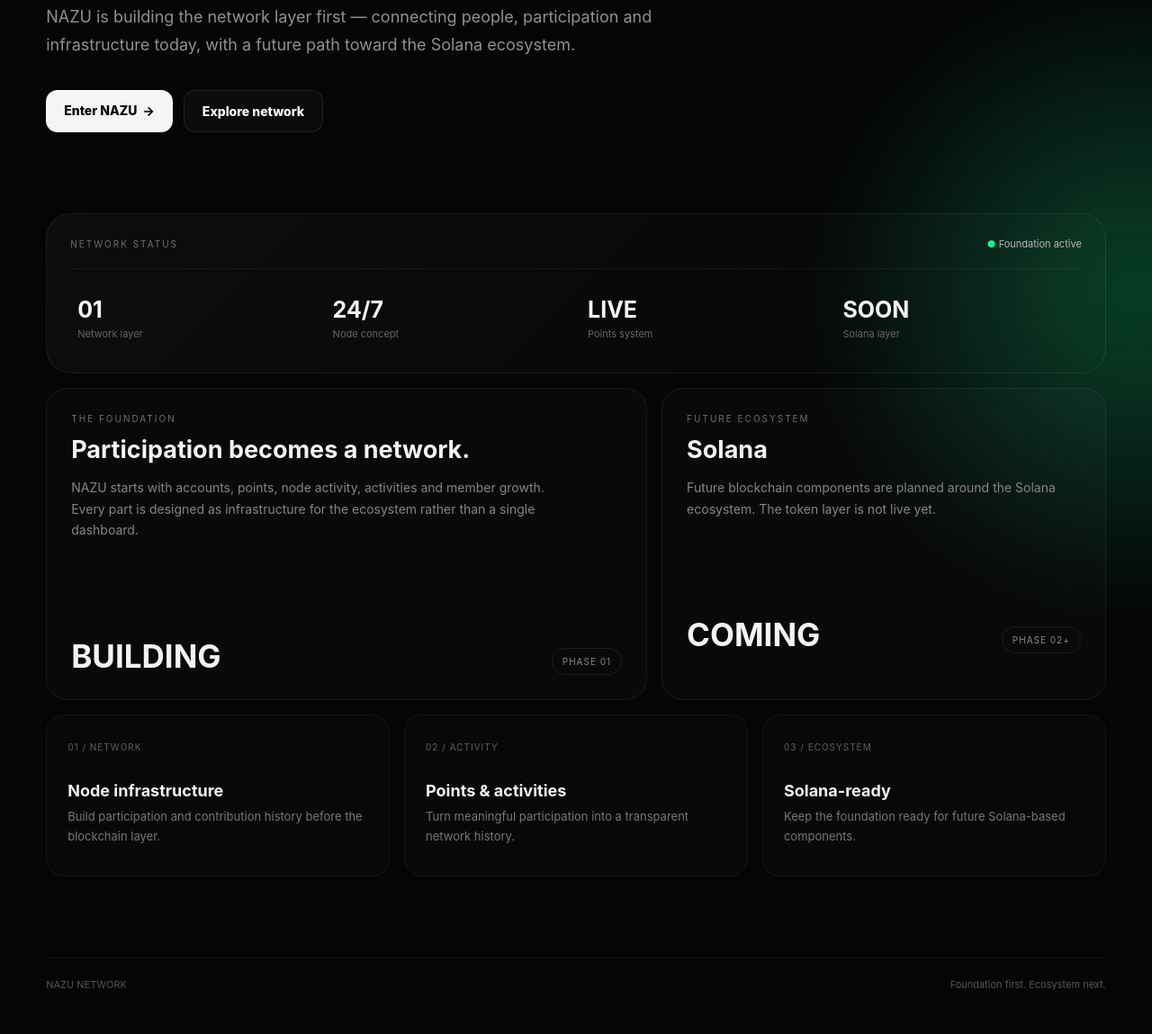
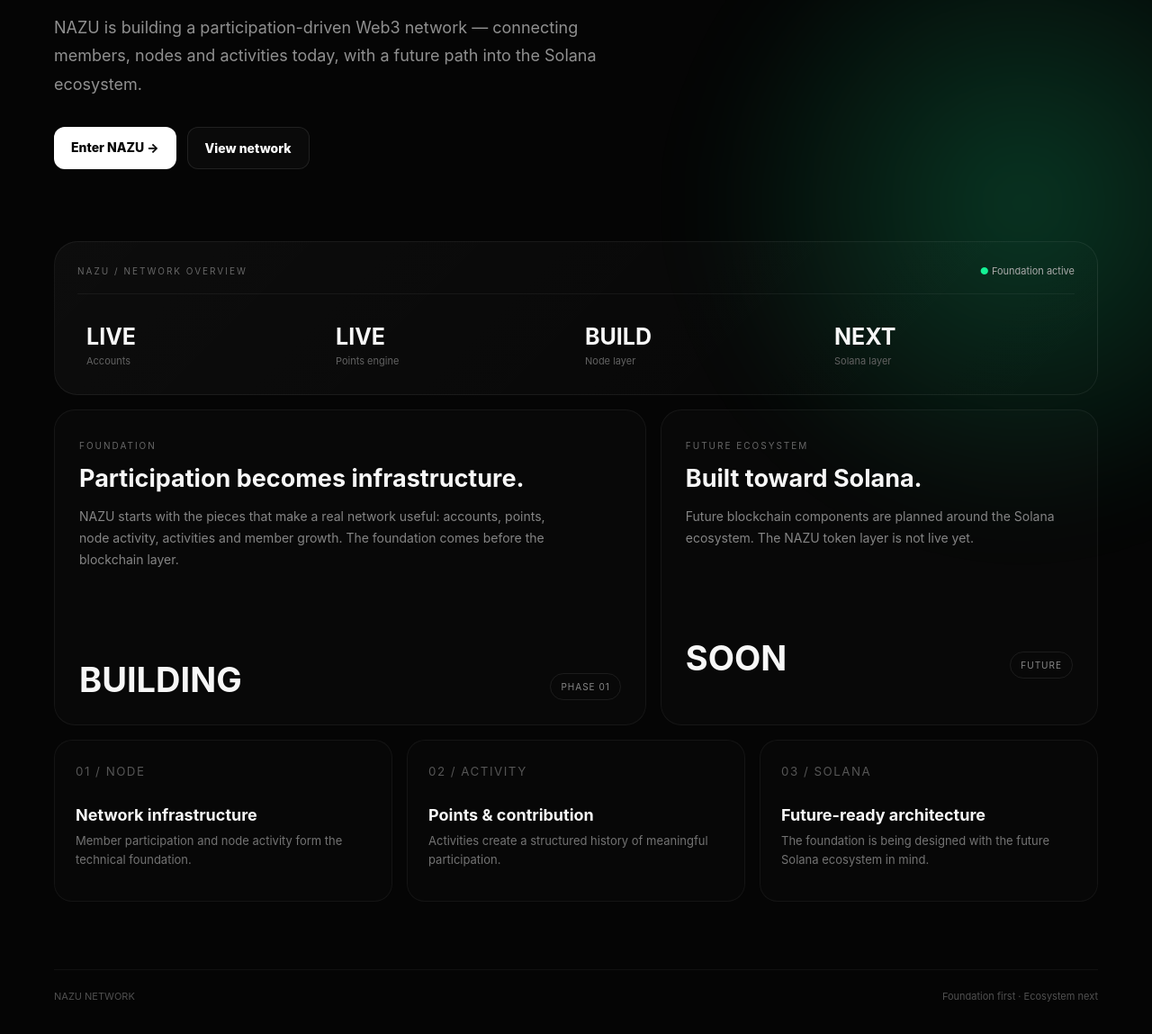
Before and after one commit to Mr04Nazmul/Jenny-last-try-, a plain HTML site: page index.html in a window 1280 px wide. Shown: the part 454-1603 px from the top of the page at 90% size. Drawn offline with Linux system fonts and the light colour scheme.

Commit message:
Update live NAZU frontend landing page

```diff
--- a/index.html
+++ b/index.html
@@ -1,43 +1,45 @@
 <!doctype html>
 <html lang="en">
 <head>
-<meta charset="UTF-8"><meta name="viewport" content="width=device-width,initial-scale=1">
-<meta name="description" content="NAZU — a user-powered Web3 network building toward the Solana ecosystem.">
-<meta name="theme-color" content="#050505"><title>NAZU — Build What Comes Next</title>
+<meta charset="UTF-8">
+<meta name="viewport" content="width=device-width,initial-scale=1">
+<meta name="description" content="NAZU — a Web3 network building toward the Solana ecosystem.">
+<meta name="theme-color" content="#050505">
+<title>NAZU — Web3 Network</title>
 <style>
-*{box-sizing:border-box}html{scroll-behavior:smooth}body{margin:0;background:#050505;color:#f4f4f5;font-family:Inter,ui-sans-serif,system-ui,-apple-system,BlinkMacSystemFont,"Segoe UI",sans-serif;overflow-x:hidden}
-body:before{content:"";position:fixed;width:700px;height:700px;left:-330px;top:-330px;background:radial-gradient(circle,#9945ff55,transparent 67%);filter:blur(30px);z-index:-1}body:after{content:"";position:fixed;width:800px;height:800px;right:-380px;bottom:-380px;background:radial-gradient(circle,#14f19542,transparent 64%);filter:blur(40px);z-index:-1}
-nav{width:min(1180px,92%);margin:24px auto;display:flex;align-items:center;justify-content:space-between}.brand{font-weight:950;font-size:24px;letter-spacing:5px}.nav{display:flex;gap:7px;align-items:center}.nav a{color:#9a9a9a;text-decoration:none;font-size:13px;padding:10px 13px}.nav a:hover{color:#fff}.signin{border:1px solid #ffffff18!important;border-radius:12px;color:#fff!important;background:#ffffff08}
-main{width:min(1180px,92%);margin:105px auto 90px}.eyebrow{display:flex;align-items:center;gap:9px;color:#929292;font-size:11px;letter-spacing:1.8px;text-transform:uppercase}.live{width:7px;height:7px;border-radius:50%;background:#14f195;box-shadow:0 0 18px #14f195}
-h1{max-width:980px;font-size:clamp(62px,10vw,126px);line-height:.88;letter-spacing:-8px;margin:24px 0 30px;font-weight:900}.grad{background:linear-gradient(100deg,#fff 8%,#b993ff 43%,#14f195 90%);-webkit-background-clip:text;background-clip:text;color:transparent}.lead{max-width:680px;color:#919191;font-size:18px;line-height:1.75}.buttons{display:flex;gap:12px;margin-top:34px;flex-wrap:wrap}.btn{padding:14px 20px;border-radius:13px;text-decoration:none;font-size:14px;font-weight:800}.primary{background:#f5f5f5;color:#050505}.ghost{border:1px solid #ffffff18;background:#ffffff07;color:#fff}
-.signal{margin-top:90px;border:1px solid #ffffff12;border-radius:28px;background:linear-gradient(135deg,#ffffff09,#ffffff02);padding:26px}.signalTop{display:flex;justify-content:space-between;gap:20px;align-items:center;border-bottom:1px solid #ffffff0d;padding-bottom:20px}.label{font-size:10px;letter-spacing:2px;text-transform:uppercase;color:#6f6f6f}.online{font-size:11px;color:#b8b8b8}.online b{color:#14f195}.metrics{display:grid;grid-template-columns:repeat(4,1fr);gap:10px;margin-top:10px}.metric{padding:20px 8px 10px}.metric strong{display:block;font-size:25px}.metric span{display:block;color:#666;font-size:11px;margin-top:5px}
-.section{margin-top:16px;display:grid;grid-template-columns:1.15fr .85fr;gap:16px}.panel{border:1px solid #ffffff10;border-radius:24px;background:#ffffff05;padding:27px;min-height:260px}.panel h2{font-size:27px;margin:12px 0}.panel p{color:#858585;line-height:1.7;font-size:14px;max-width:560px}.future{display:flex;align-items:flex-end;justify-content:space-between;gap:15px;height:135px}.future strong{font-size:35px}.pill{border:1px solid #ffffff15;border-radius:999px;padding:8px 11px;color:#888;font-size:10px;letter-spacing:1px}
-.cards{margin-top:16px;display:grid;grid-template-columns:repeat(3,1fr);gap:16px}.card{border:1px solid #ffffff0d;background:#ffffff04;border-radius:20px;padding:23px;min-height:180px}.num{color:#5f5f5f;font-size:10px;letter-spacing:1px}.card h3{margin:30px 0 8px;font-size:18px}.card p{margin:0;color:#777;font-size:13px;line-height:1.65}
-footer{width:min(1180px,92%);margin:70px auto 35px;padding-top:22px;border-top:1px solid #ffffff0d;color:#555;font-size:11px;display:flex;justify-content:space-between}
-@media(max-width:760px){nav .nav a:not(.signin){display:none}main{margin-top:70px}h1{letter-spacing:-5px}.metrics{grid-template-columns:1fr 1fr}.section,.cards{grid-template-columns:1fr}.signal{padding:20px}}
-</style></head>
+*{box-sizing:border-box}html{scroll-behavior:smooth}body{margin:0;background:#050505;color:#f7f7f7;font-family:Inter,system-ui,-apple-system,BlinkMacSystemFont,"Segoe UI",sans-serif;overflow-x:hidden}body:before{content:"";position:fixed;inset:-35% auto auto -15%;width:700px;height:700px;background:radial-gradient(circle,#9945ff42,transparent 68%);filter:blur(35px);z-index:-1}body:after{content:"";position:fixed;right:-20%;bottom:-35%;width:800px;height:800px;background:radial-gradient(circle,#14f19535,transparent 65%);filter:blur(40px);z-index:-1}
+.wrap{width:min(1160px,92%);margin:auto}nav{height:78px;display:flex;align-items:center;justify-content:space-between}.logo{font-size:24px;font-weight:950;letter-spacing:6px}.nav{display:flex;gap:8px}.nav a{color:#888;text-decoration:none;font-size:13px;padding:10px 13px}.nav a:hover{color:#fff}.login{border:1px solid #ffffff18;border-radius:11px;color:#fff!important;background:#ffffff08}
+.hero{padding:105px 0 80px}.eyebrow{display:flex;align-items:center;gap:9px;color:#888;font-size:11px;letter-spacing:2px;text-transform:uppercase}.dot{width:7px;height:7px;border-radius:50%;background:#14f195;box-shadow:0 0 18px #14f195}h1{font-size:clamp(64px,10vw,126px);line-height:.86;letter-spacing:-8px;margin:25px 0 30px;max-width:1050px}.accent{background:linear-gradient(105deg,#fff 10%,#b990ff 48%,#14f195 90%);-webkit-background-clip:text;color:transparent}.sub{max-width:650px;color:#909090;font-size:18px;line-height:1.75}.actions{display:flex;gap:12px;margin-top:32px;flex-wrap:wrap}.btn{display:inline-block;padding:14px 19px;border-radius:12px;text-decoration:none;font-size:14px;font-weight:800}.mainbtn{background:#fff;color:#050505}.second{border:1px solid #ffffff18;color:#fff;background:#ffffff06}
+.status{border:1px solid #ffffff10;border-radius:26px;background:linear-gradient(135deg,#ffffff09,#ffffff02);padding:25px;margin-bottom:16px}.top{display:flex;justify-content:space-between;align-items:center;border-bottom:1px solid #ffffff0d;padding-bottom:18px}.muted{color:#686868;font-size:10px;letter-spacing:2px;text-transform:uppercase}.online{font-size:11px;color:#aaa}.online b{color:#14f195}.stats{display:grid;grid-template-columns:repeat(4,1fr);margin-top:12px}.stat{padding:20px 10px 5px}.stat strong{display:block;font-size:25px}.stat span{display:block;color:#626262;font-size:11px;margin-top:5px}
+.grid{display:grid;grid-template-columns:1.15fr .85fr;gap:16px}.card{border:1px solid #ffffff0e;background:#ffffff04;border-radius:23px;padding:27px;min-height:285px}.card h2{font-size:27px;margin:12px 0}.card p{color:#858585;font-size:14px;line-height:1.7;max-width:540px}.big{display:flex;justify-content:space-between;align-items:flex-end;height:130px}.big strong{font-size:38px}.pill{font-size:10px;color:#888;border:1px solid #ffffff14;border-radius:99px;padding:8px 11px;letter-spacing:1px}
+.features{display:grid;grid-template-columns:repeat(3,1fr);gap:16px;margin-top:16px}.feature{border:1px solid #ffffff0d;background:#ffffff03;border-radius:20px;padding:23px;min-height:180px}.feature small{color:#555;letter-spacing:1.5px}.feature h3{font-size:18px;margin:29px 0 8px}.feature p{margin:0;color:#737373;font-size:13px;line-height:1.65}
+footer{border-top:1px solid #ffffff0d;margin-top:75px;padding:22px 0 35px;color:#505050;font-size:11px;display:flex;justify-content:space-between}
+@media(max-width:760px){.nav a:not(.login){display:none}.hero{padding-top:70px}h1{letter-spacing:-5px}.stats{grid-template-columns:1fr 1fr}.grid,.features{grid-template-columns:1fr}}
+</style>
+</head>
 <body>
-<nav><div class="brand">NAZU</div><div class="nav"><a href="#network">Network</a><a href="#future">Future</a><a class="signin" href="login.html">Sign in</a></div></nav>
-<main>
-<section>
-<div class="eyebrow"><span class="live"></span> NAZU Web3 Network · Solana ecosystem</div>
-<h1>Build what comes <span class="grad">next.</span></h1>
-<p class="lead">NAZU is building the network layer first — connecting people, participation and infrastructure today, with a future path toward the Solana ecosystem.</p>
-<div class="buttons"><a class="btn primary" href="login.html">Enter NAZU&nbsp; →</a><a class="btn ghost" href="#network">Explore network</a></div>
+<div class="wrap">
+<nav><div class="logo">NAZU</div><div class="nav"><a href="#network">Network</a><a href="#ecosystem">Ecosystem</a><a class="login" href="login.html">Sign in</a></div></nav>
+<section class="hero">
+<div class="eyebrow"><span class="dot"></span> Web3 network · Solana ecosystem</div>
+<h1>The network<br><span class="accent">starts here.</span></h1>
+<p class="sub">NAZU is building a participation-driven Web3 network — connecting members, nodes and activities today, with a future path into the Solana ecosystem.</p>
+<div class="actions"><a class="btn mainbtn" href="login.html">Enter NAZU →</a><a class="btn second" href="#network">View network</a></div>
 </section>
-<section class="signal" id="network">
-<div class="signalTop"><span class="label">Network status</span><span class="online"><b>●</b> Foundation active</span></div>
-<div class="metrics"><div class="metric"><strong>01</strong><span>Network layer</span></div><div class="metric"><strong>24/7</strong><span>Node concept</span></div><div class="metric"><strong>LIVE</strong><span>Points system</span></div><div class="metric"><strong>SOON</strong><span>Solana layer</span></div></div>
+<section class="status" id="network">
+<div class="top"><span class="muted">NAZU / Network overview</span><span class="online"><b>●</b> Foundation active</span></div>
+<div class="stats"><div class="stat"><strong>LIVE</strong><span>Accounts</span></div><div class="stat"><strong>LIVE</strong><span>Points engine</span></div><div class="stat"><strong>BUILD</strong><span>Node layer</span></div><div class="stat"><strong>NEXT</strong><span>Solana layer</span></div></div>
 </section>
-<section class="section" id="future">
-<div class="panel"><div class="label">The foundation</div><h2>Participation becomes a network.</h2><p>NAZU starts with accounts, points, node activity, activities and member growth. Every part is designed as infrastructure for the ecosystem rather than a single dashboard.</p><div class="future"><strong>BUILDING</strong><span class="pill">PHASE 01</span></div></div>
-<div class="panel"><div class="label">Future ecosystem</div><h2>Solana</h2><p>Future blockchain components are planned around the Solana ecosystem. The token layer is not live yet.</p><div class="future"><strong>COMING</strong><span class="pill">PHASE 02+</span></div></div>
+<section class="grid" id="ecosystem">
+<div class="card"><span class="muted">Foundation</span><h2>Participation becomes infrastructure.</h2><p>NAZU starts with the pieces that make a real network useful: accounts, points, node activity, activities and member growth. The foundation comes before the blockchain layer.</p><div class="big"><strong>BUILDING</strong><span class="pill">PHASE 01</span></div></div>
+<div class="card"><span class="muted">Future ecosystem</span><h2>Built toward Solana.</h2><p>Future blockchain components are planned around the Solana ecosystem. The NAZU token layer is not live yet.</p><div class="big"><strong>SOON</strong><span class="pill">FUTURE</span></div></div>
 </section>
-<section class="cards">
-<div class="card"><span class="num">01 / NETWORK</span><h3>Node infrastructure</h3><p>Build participation and contribution history before the blockchain layer.</p></div>
-<div class="card"><span class="num">02 / ACTIVITY</span><h3>Points & activities</h3><p>Turn meaningful participation into a transparent network history.</p></div>
-<div class="card"><span class="num">03 / ECOSYSTEM</span><h3>Solana-ready</h3><p>Keep the foundation ready for future Solana-based components.</p></div>
+<section class="features">
+<div class="feature"><small>01 / NODE</small><h3>Network infrastructure</h3><p>Member participation and node activity form the technical foundation.</p></div>
+<div class="feature"><small>02 / ACTIVITY</small><h3>Points & contribution</h3><p>Activities create a structured history of meaningful participation.</p></div>
+<div class="feature"><small>03 / SOLANA</small><h3>Future-ready architecture</h3><p>The foundation is being designed with the future Solana ecosystem in mind.</p></div>
 </section>
-</main>
-<footer><span>NAZU NETWORK</span><span>Foundation first. Ecosystem next.</span></footer>
-</body></html>
+<footer><span>NAZU NETWORK</span><span>Foundation first · Ecosystem next</span></footer>
+</div>
+</body>
+</html>
```
